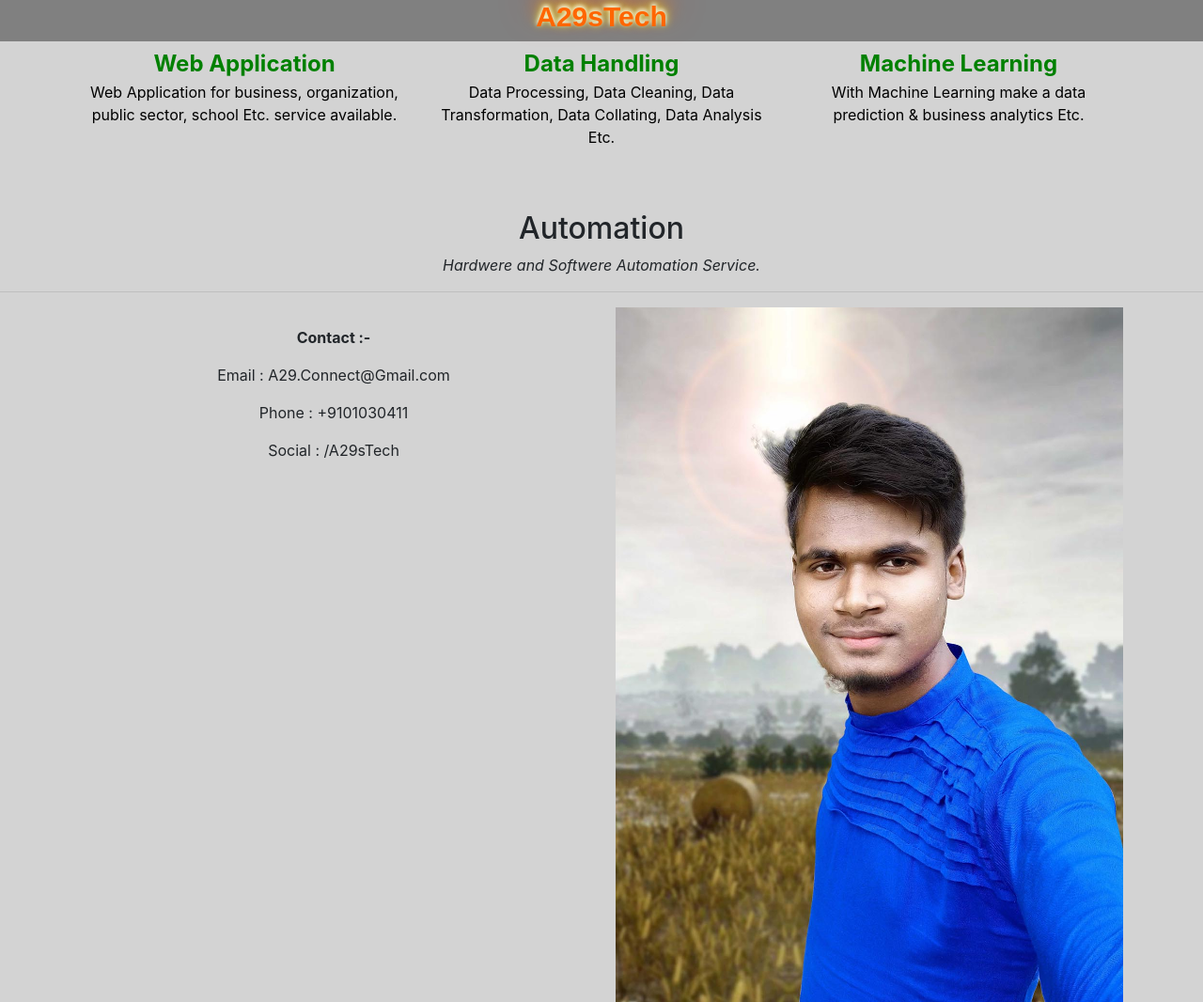
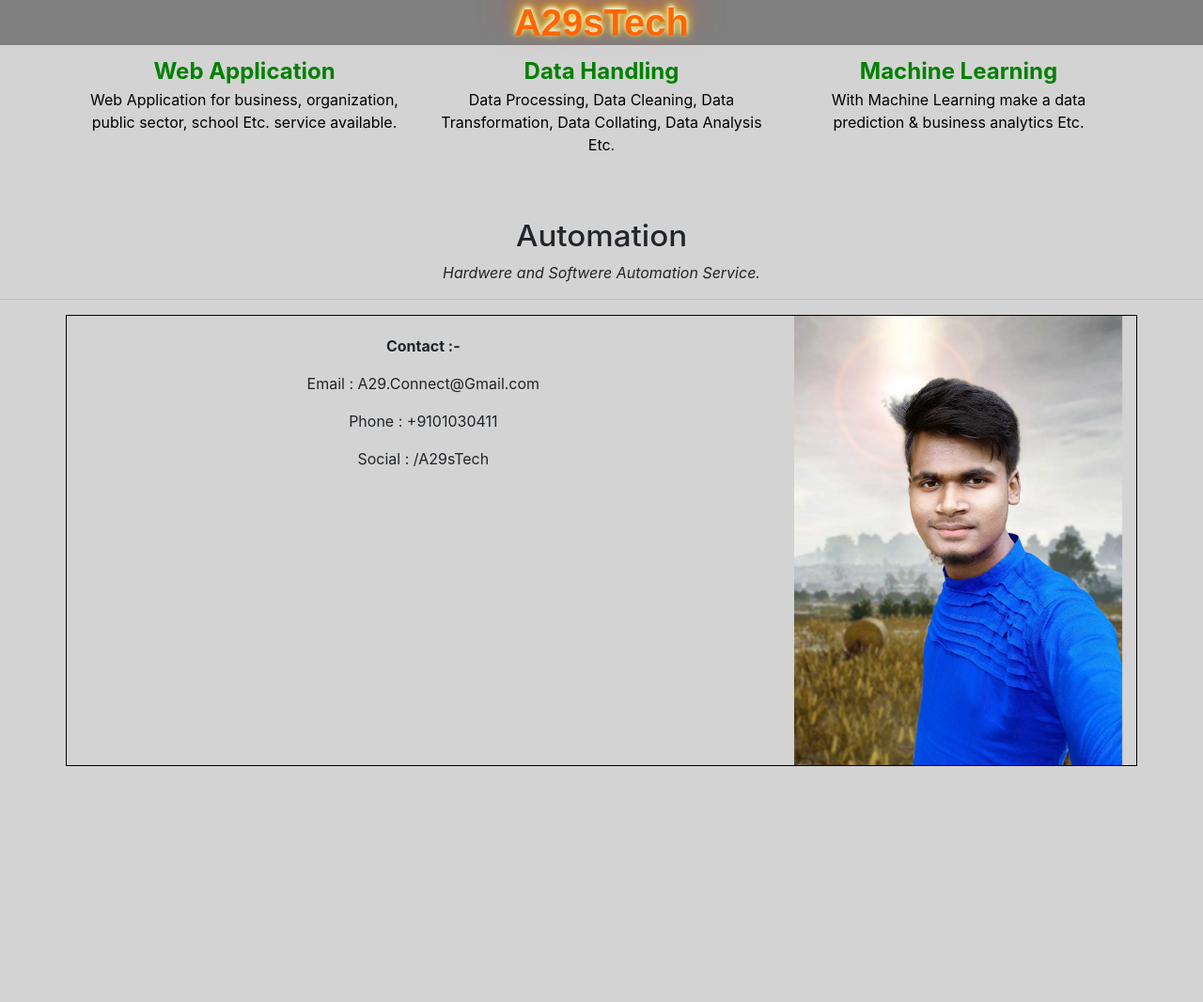
Before and after one commit to A29sTech/A29sTech.github.io, a plain HTML site: page index.html in a window 1280 px wide. Shown: the whole page at 94% size. After the commit the page ends 825 px from the top, so only its background shows below. Drawn offline with nearby package versions, Linux system fonts and the light colour scheme.

Commit message:
Working Fine.

```diff
--- a/index.html
+++ b/index.html
@@ -10,14 +10,15 @@
     <script src="https://stackpath.bootstrapcdn.com/bootstrap/4.3.1/js/bootstrap.min.js" integrity="sha384-JjSmVgyd0p3pXB1rRibZUAYoIIy6OrQ6VrjIEaFf/nJGzIxFDsf4x0xIM+B07jRM" crossorigin="anonymous"></script>
     <link rel="stylesheet" href="https://cdnjs.cloudflare.com/ajax/libs/animate.css/3.7.2/animate.min.css">
     <link rel="stylesheet" href="style.css">
-    <title>Document</title>
+    <title>A29sTech</title>
 </head>
 <body>
 
 
 
-<div class="navbar">
-    <h2 id="name" class="animated heartBeat header"> A29sTech </span> </h2>
+
+<div style="background-color: gray;">
+    <h2 id="name" class="animated heartBeat header"> A29sTech </h2>
 </div>
 
 <div id='services' class="services">
@@ -58,7 +59,7 @@
 
 <hr>
 
-<div id="about" class="container about">
+<div id="about" class="container about animated slideInUp" style="border: 1px solid black; margin-bottom: 10px;">
     <div class="row">
         <div style="text-align: center;" class="col-md about-content">
             <div class="align-middle">
@@ -70,8 +71,8 @@
 
 
         </div>
-        <div class="col-md about-content">
-            <img class="img-fluid" src="MyPic.jpg" alt="Jahid">
+        <div class="col-md-4 about-content">
+            <img class="img-fluid animated flipInY" style="animation-delay: 1s;" src="MyPic.jpg" alt="Jahid">
         </div>
 
     </div>
--- a/style.css
+++ b/style.css
@@ -2,34 +2,21 @@ body{
     background-color: lightgray;
 }
 
-.navbar{
-    z-index: 999;
-    background-color: gray;
-    display: block;
-    padding: 0;
-    margin: 0;
-    position: fixed;
-    top: 0px;
-    width: 100%;
-
-}
-
 .header{
-    position: sticky;
     text-align: center;
     cursor: default;
     font-family: “Open Sans”, sans-serif;
     font-weight: bolder;
     color: rgb(255, 102, 0);
     text-shadow: 0px -2px 4px #fff, 0px -2px 10px #FF3, 0px -10px 20px         #F90, 0px -20px 40px #C33;
-    font-size: 30px;
+    font-size: 40px;
     /*animation-delay: 1s;
     animation-duration: 2s;*/
 
 }
 
 .services{
-    margin-top: 50px;
+    margin-top: 10px;
 }
 
 .content-header{
@@ -50,3 +37,7 @@ body{
     margin-top: 50px;
 
 }
+.automation{
+    animation-delay: 1s;
+    animation-duration: 5s;
+}
```
